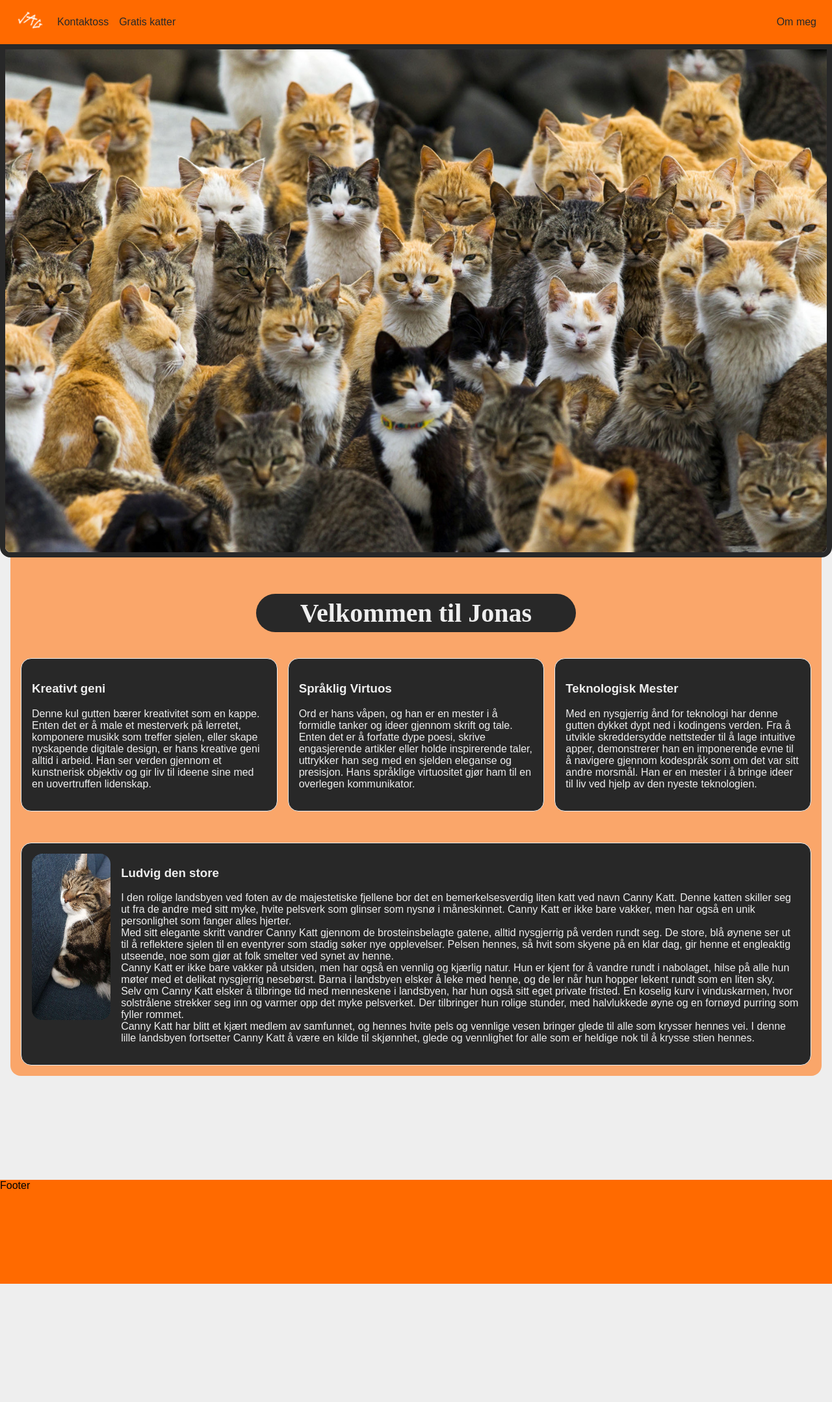
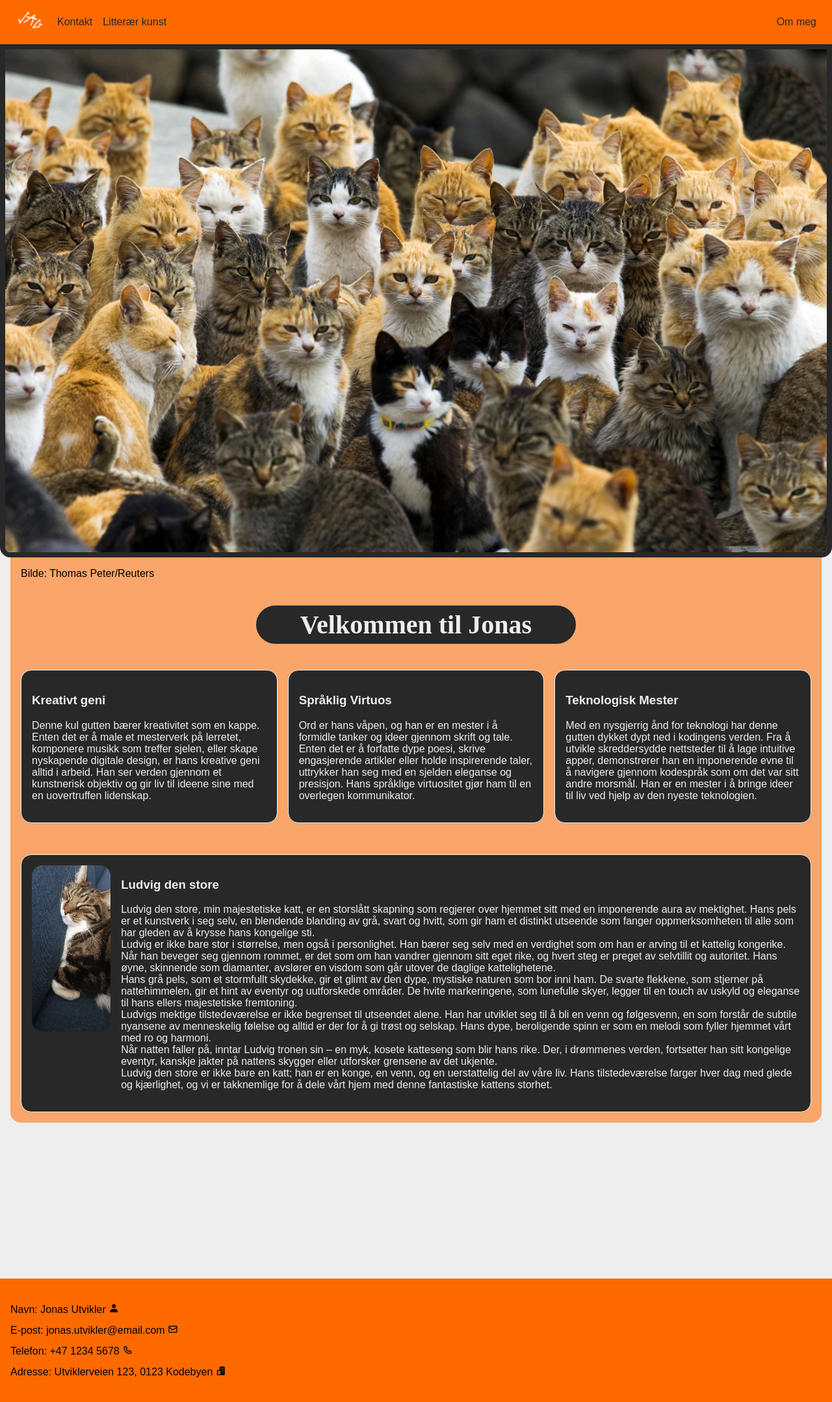
Before and after one commit to Jonsesuper123/Jonsesuper123.github.io, a plain HTML site: page index.html in a window 1280 px wide. Shown: the whole page at 65% size. Before the commit the page ends 1976 px from the top, so only its background shows below. Drawn offline with nearby package versions, Linux system fonts and the light colour scheme.

Commit message:
Fiksa noen suggested fikses fra manus

```diff
--- a/index.css
+++ b/index.css
@@ -14,7 +14,7 @@
 
 body{
     margin: 0;
-    min-height: 200vh;
+    /* min-height: 200vh; */
     background-color: var(--whiteColor);
 }
 
@@ -38,13 +38,13 @@ nav ul{
     align-items: center;
 }
 
-nav ul a{
+a{
     padding: 8px;
     text-decoration: none;
     color: var(--darkColor);
 }
 
-nav ul a:hover {
+a:hover {
     background-color: var(--darkColor);
     color: var(--mainColor);
 }
@@ -78,6 +78,7 @@ nav ul a:hover {
     }
 }
 
+@media(orientation: landscape){
     .wrapper{
         margin: auto;
         padding: 1em;
@@ -85,11 +86,22 @@ nav ul a:hover {
         background-color: var(--mainColor);
         border-radius: 0 0 1em 1em;
     }
+}
+
+@media(orientation: portrait){
+    .wrapper{
+        margin: auto;
+        padding: 1em;
+        width: calc(100vw - 2em);
+        background-color: var(--mainColor);
+        border-radius: 0 0 1em 1em;
+    }
+}
 
 h1 {
     text-align: center;
     background-color: var(--darkColor);
-    width: 30rem;
+    max-width: 30rem;
     margin: 1em auto;
     color: var(--whiteColor);
     font-family: 'Times New Roman', Times, serif;
@@ -159,11 +171,27 @@ h1 {
 
 
 
+/* Kontakt */
+
+#kontaktinfo {
+    line-height: 2em;
+}
+
+
+
+/* Om meg */
+
+#kameler {
+    width: 100%;
+}
+
+
 footer {
     background-color: var(--navFotColor);
-    width: 100vw;
+    width: calc(100vw - 2em);
     z-index: 1;
     border-radius: 0;
-    height: 10em;
-    margin-top: 10em;
+    min-height: 10em;
+    margin-top: 15em;
+    padding: 1em;
 }
--- a/index.html
+++ b/index.html
@@ -5,19 +5,22 @@
     <meta name="viewport" content="width=device-width, initial-scale=1.0">
     <title>Jonas</title>
     <link rel="stylesheet" href="index.css">
+    <link href='https://unpkg.com/boxicons@2.1.4/css/boxicons.min.css' rel='stylesheet'>
+    <!-- https://boxicons.com/usage -->
 </head>
 <body>
     <!-- <p>Lorem ipsum dolor sit amet consectetur adipisicing elit. Esse neque sit saepe repellat itaque veritatis, consequatur nesciunt facere repellendus accusantium in voluptatum, ea ut, rerum dicta architecto vitae ab placeat voluptatem? Ex harum hic in ratione cupiditate mollitia eligendi pariatur nam, totam possimus delectus voluptas! Numquam dolores, repellendus, architecto rerum eveniet libero cupiditate a, itaque officiis dolor corrupti ducimus deserunt eum at veniam magnam temporibus quisquam. Cumque, blanditiis dolores similique ut harum, quo fugiat, possimus rerum laboriosam itaque dicta earum laborum? Mollitia facilis optio ad dignissimos esse, tempore sapiente. Amet assumenda, omnis ex itaque voluptatem magni. Iure molestiae officia suscipit?</p> -->
     <nav>
         <ul>
-            <a style="transform: rotate(30deg);" id="logoBox" href="index.html"><li><img id="logo" src="images/JAG_logo.png" alt="fjell_logo"></li></a>
-            <a href="kontakt.html"><li>Kontaktoss</li></a>
-            <a href="../../../Kapittel2/2G/VIRUSpopup/index.html"><li>Gratis katter</li></a>
+            <a style="transform: rotate(30deg);" id="logoBox" href="index.html"><li><img id="logo" src="images/JAG_logo.png" alt="jag_logo"></li></a>
+            <a href="kontakt.html"><li>Kontakt</li></a>
+            <a href="https://www.youtube.com/watch?v=dQw4w9WgXcQ" target="_blank" rel="noopener noreferrer"><li>Litterær kunst</li></a>
             <a id="nav_right" href="ommeg.html"><li>Om meg</li></a>
         </ul>
     </nav>
     <img id="heroImg" src="images/LOTS-OF-CATS.jpeg" alt="masse katter">
     <div class="wrapper">
+        Bilde: Thomas Peter/Reuters
         <h1>Velkommen til Jonas</h1>
         <!-- <p>Lorem, ipsum dolor.</p> -->
         <div class="gridboks">
@@ -37,21 +40,35 @@
                 <img id="canny_cat" src="images/rn_image_picker_lib_temp_9e02bafb-cd7d-4ac7-8c97-7e70c3e3b89f.jpg"logo>
                 <div>
                     <h3>Ludvig den store</h3>
-                    <p>I den rolige landsbyen ved foten av de majestetiske fjellene bor det en bemerkelsesverdig liten katt ved navn Canny Katt. Denne katten skiller seg ut fra de andre med sitt myke, hvite pelsverk som glinser som nysnø i måneskinnet. Canny Katt er ikke bare vakker, men har også en unik personlighet som fanger alles hjerter.
-                        <br>
-                        Med sitt elegante skritt vandrer Canny Katt gjennom de brosteinsbelagte gatene, alltid nysgjerrig på verden rundt seg. De store, blå øynene ser ut til å reflektere sjelen til en eventyrer som stadig søker nye opplevelser. Pelsen hennes, så hvit som skyene på en klar dag, gir henne et engleaktig utseende, noe som gjør at folk smelter ved synet av henne.
-                        <br>
-                        Canny Katt er ikke bare vakker på utsiden, men har også en vennlig og kjærlig natur. Hun er kjent for å vandre rundt i nabolaget, hilse på alle hun møter med et delikat nysgjerrig nesebørst. Barna i landsbyen elsker å leke med henne, og de ler når hun hopper lekent rundt som en liten sky.
-                        <br>
-                        Selv om Canny Katt elsker å tilbringe tid med menneskene i landsbyen, har hun også sitt eget private fristed. En koselig kurv i vinduskarmen, hvor solstrålene strekker seg inn og varmer opp det myke pelsverket. Der tilbringer hun rolige stunder, med halvlukkede øyne og en fornøyd purring som fyller rommet.
-                        <br>
-                        Canny Katt har blitt et kjært medlem av samfunnet, og hennes hvite pels og vennlige vesen bringer glede til alle som krysser hennes vei. I denne lille landsbyen fortsetter Canny Katt å være en kilde til skjønnhet, glede og vennlighet for alle som er heldige nok til å krysse stien hennes.</p>
+                    <div>
+                        <p>
+                            Ludvig den store, min majestetiske katt, er en storslått skapning som regjerer over hjemmet sitt med en imponerende aura av mektighet. Hans pels er et kunstverk i seg selv, en blendende blanding av grå, svart og hvitt, som gir ham et distinkt utseende som fanger oppmerksomheten til alle som har gleden av å krysse hans kongelige sti.
+                            <br>
+                            Ludvig er ikke bare stor i størrelse, men også i personlighet. Han bærer seg selv med en verdighet som om han er arving til et kattelig kongerike. Når han beveger seg gjennom rommet, er det som om han vandrer gjennom sitt eget rike, og hvert steg er preget av selvtillit og autoritet. Hans øyne, skinnende som diamanter, avslører en visdom som går utover de daglige kattelighetene.
+                            <br>
+                            Hans grå pels, som et stormfullt skydekke, gir et glimt av den dype, mystiske naturen som bor inni ham. De svarte flekkene, som stjerner på nattehimmelen, gir et hint av eventyr og uutforskede områder. De hvite markeringene, som lunefulle skyer, legger til en touch av uskyld og eleganse til hans ellers majestetiske fremtoning.
+                            <br>
+                            Ludvigs mektige tilstedeværelse er ikke begrenset til utseendet alene. Han har utviklet seg til å bli en venn og følgesvenn, en som forstår de subtile nyansene av menneskelig følelse og alltid er der for å gi trøst og selskap. Hans dype, beroligende spinn er som en melodi som fyller hjemmet vårt med ro og harmoni.
+                            <br>
+                            Når natten faller på, inntar Ludvig tronen sin – en myk, kosete katteseng som blir hans rike. Der, i drømmenes verden, fortsetter han sitt kongelige eventyr, kanskje jakter på nattens skygger eller utforsker grensene av det ukjente.
+                            <br>
+                            Ludvig den store er ikke bare en katt; han er en konge, en venn, og en uerstattelig del av våre liv. Hans tilstedeværelse farger hver dag med glede og kjærlighet, og vi er takknemlige for å dele vårt hjem med denne fantastiske kattens storhet.
+                        </p>
+                    </div>
                 </div>
             </div>
         </div>
     </div>
     <footer>
-        <p>Footer</p>
+        <p id="kontaktinfo">
+            Navn: Jonas Utvikler <i class='bx bxs-user'></i>
+            <br>
+            E-post: jonas.utvikler@email.com <i class='bx bx-envelope'></i>
+            <br>
+            Telefon: +47 1234 5678 <i class='bx bx-phone'></i>
+            <br>
+            Adresse: Utviklerveien 123, 0123 Kodebyen <i class='bx bxs-buildings'></i>
+        </p>
     </footer>
 </body>
 <script src="index.js"></script>
```
Also changed, not shown: kontakt.html (+22 -1 lines), ommeg.html (+22 -2 lines), images/kameler.jpeg (added), 1 other file. Lines whose indentation alone changed are shown as unchanged.
